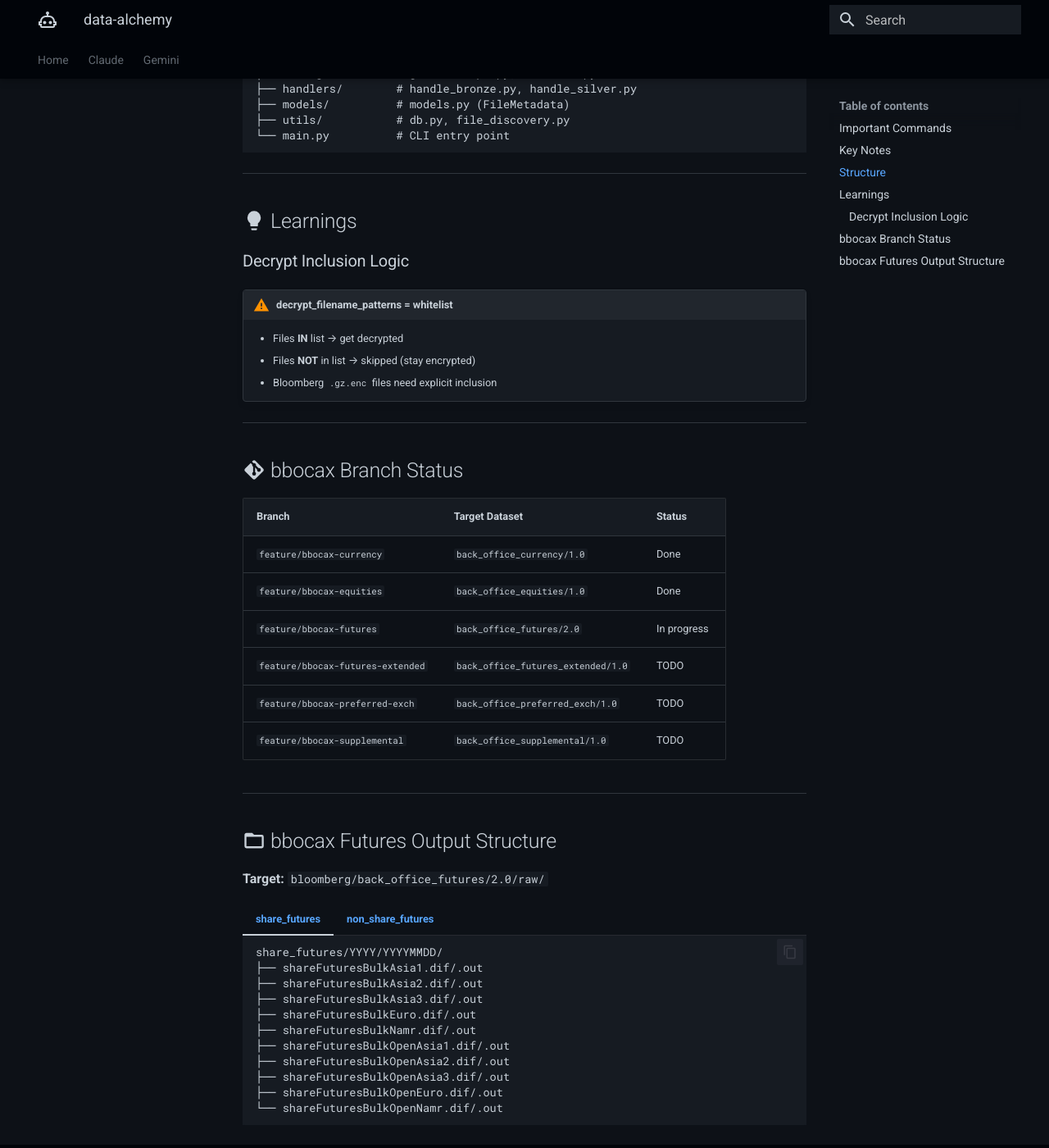
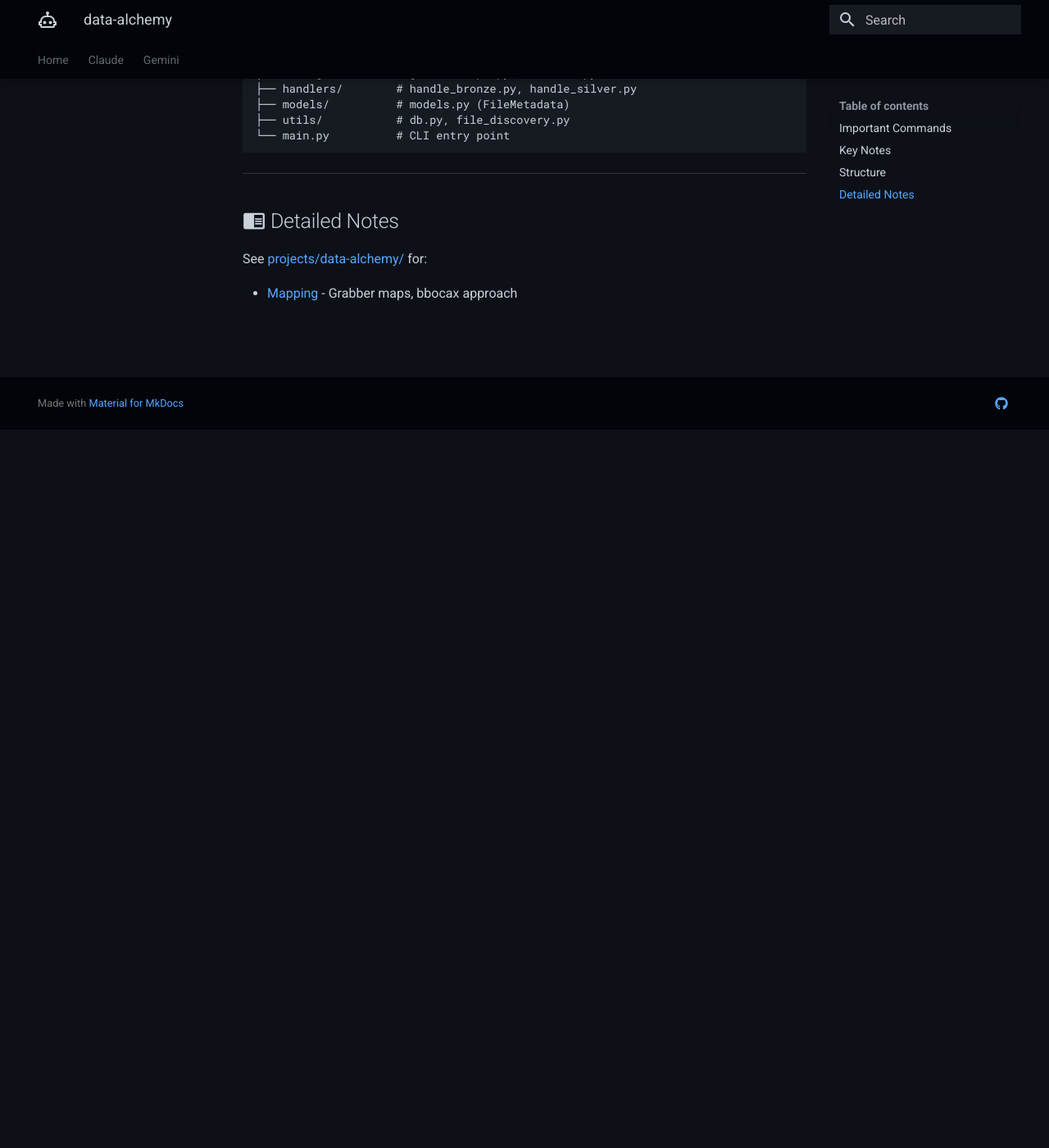
Before and after one commit to ThanuMahee12/AgentContext, an MkDocs documentation site: the page built from docs/Claude/notes/data-alchemy.md, in a window 1280 px wide and 1400 px high, scrolled down 876 px. Shown: the whole window at 82% size. Built offline with MkDocs 1.6.1 and Material for MkDocs 9.7.7, drawn with Linux system fonts in a browser that asks for light colours; after the commit the page ends 1334 px from its top, so only the background shows below that.

Commit message:
notes: restructure with projects/data-alchemy/mapping.md

````diff
--- a/docs/Claude/notes/data-alchemy.md
+++ b/docs/Claude/notes/data-alchemy.md
@@ -54,59 +54,8 @@ data_alchemy/
 
 ---
 
-## :material-lightbulb: Learnings
+## :material-book-open: Detailed Notes
 
-### Decrypt Inclusion Logic
+See [projects/data-alchemy/](projects/data-alchemy/index.md) for:
 
-!!! warning "decrypt_filename_patterns = whitelist"
-    - Files **IN** list → get decrypted
-    - Files **NOT** in list → skipped (stay encrypted)
-    - Bloomberg `.gz.enc` files need explicit inclusion
-
----
-
-## :material-git: bbocax Branch Status
-
-| Branch | Target Dataset | Status |
-|--------|----------------|--------|
-| `feature/bbocax-currency` | `back_office_currency/1.0` | Done |
-| `feature/bbocax-equities` | `back_office_equities/1.0` | Done |
-| `feature/bbocax-futures` | `back_office_futures/2.0` | In progress |
-| `feature/bbocax-futures-extended` | `back_office_futures_extended/1.0` | TODO |
-| `feature/bbocax-preferred-exch` | `back_office_preferred_exch/1.0` | TODO |
-| `feature/bbocax-supplemental` | `back_office_supplemental/1.0` | TODO |
-
----
-
-## :material-folder-outline: bbocax Futures Output Structure
-
-**Target:** `bloomberg/back_office_futures/2.0/raw/`
-
-=== "share_futures"
-    ```
-    share_futures/YYYY/YYYYMMDD/
-    ├── shareFuturesBulkAsia1.dif/.out
-    ├── shareFuturesBulkAsia2.dif/.out
-    ├── shareFuturesBulkAsia3.dif/.out
-    ├── shareFuturesBulkEuro.dif/.out
-    ├── shareFuturesBulkNamr.dif/.out
-    ├── shareFuturesBulkOpenAsia1.dif/.out
-    ├── shareFuturesBulkOpenAsia2.dif/.out
-    ├── shareFuturesBulkOpenAsia3.dif/.out
-    ├── shareFuturesBulkOpenEuro.dif/.out
-    └── shareFuturesBulkOpenNamr.dif/.out
-    ```
-
-=== "non_share_futures"
-    ```
-    non_share_futures/YYYY/YYYYMMDD/
-    ├── nonShareFuturesBulkAsia.dif/.out
-    ├── nonShareFuturesBulkEuro.dif/.out
-    ├── nonShareFuturesBulkLamr.dif/.out
-    ├── nonShareFuturesBulkNamr.dif/.out
-    ├── nonShareFuturesBulkOpen1Asia.dif/.out
-    ├── nonShareFuturesBulkOpenAsia.dif/.out
-    ├── nonShareFuturesBulkOpenEuro.dif/.out
-    ├── nonShareFuturesBulkOpenLamr.dif/.out
-    └── nonShareFuturesBulkOpenNamr.dif/.out
-    ```
+- [Mapping](projects/data-alchemy/mapping.md) - Grabber maps, bbocax approach
````
Also changed, not shown: docs/Claude/notes/projects/data-alchemy/index.md (added, +7 -0 lines), docs/Claude/notes/projects/data-alchemy/mapping.md (added, +90 -0 lines).
